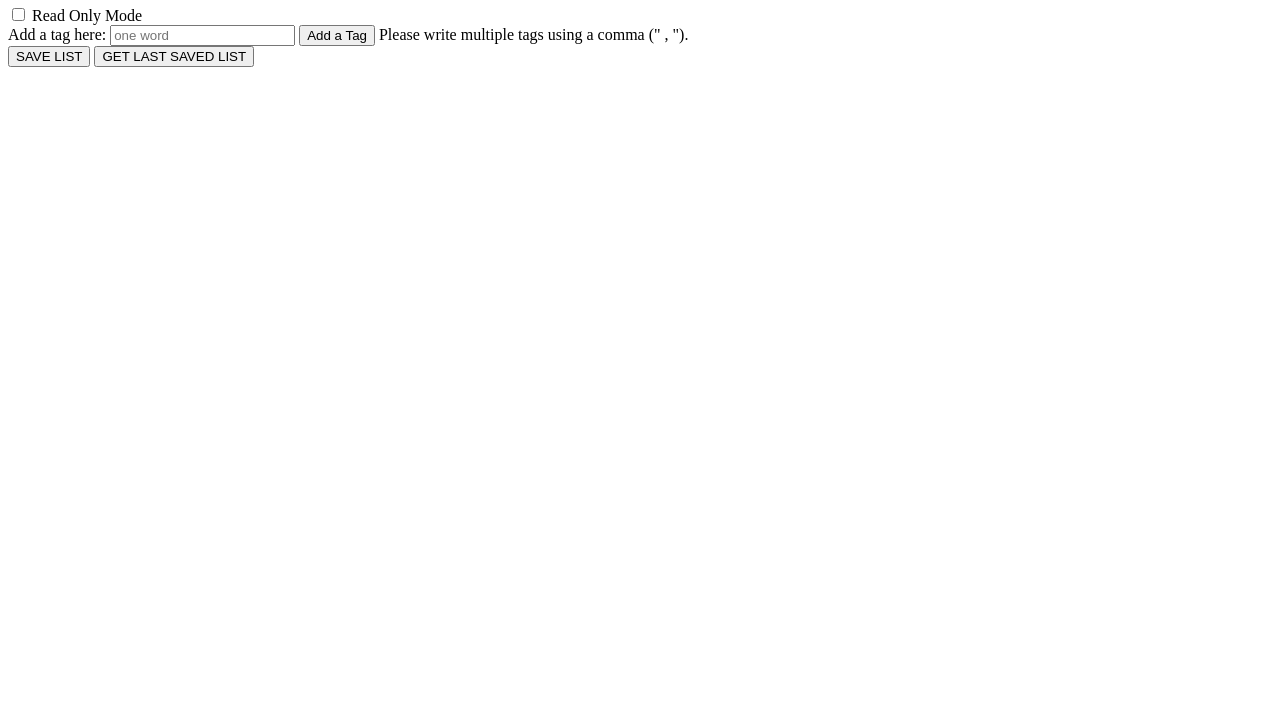
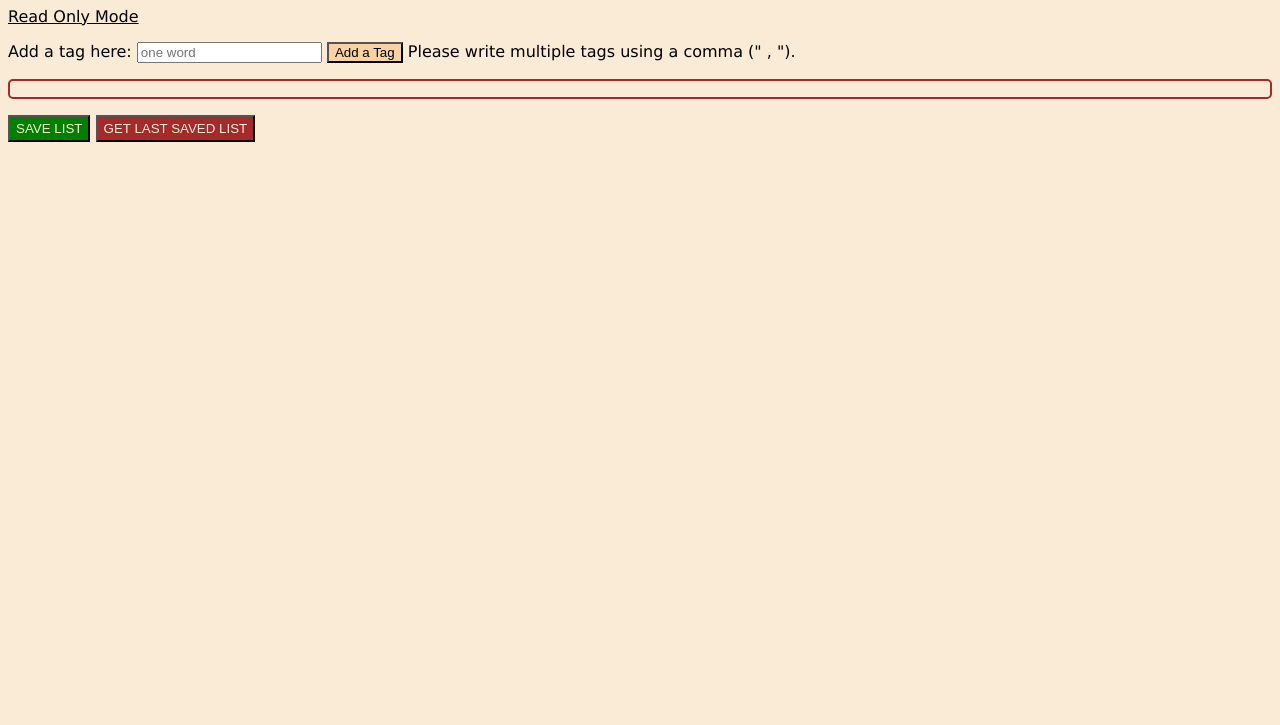
Before and after one commit to DaryaYa/tags-test, a website built with webpack: page src/index.html in a window 1280 px wide. Shown: the part 75-800 px from the top of the page. Built offline with nearby package versions, Linux system fonts and the light colour scheme.

Commit message:
feat: add styles

```diff
--- a/src/index.css
+++ b/src/index.css
@@ -1,3 +1,56 @@
+html {
+  font-family: Verdana, Geneva, Tahoma, sans-serif;
+  background-color: antiquewhite;
+}
+
+button:hover {
+  cursor: pointer;
+}
+
+.wrapper {
+  margin-top: 1em;
+}
+
+.freeze {
+  visibility: hidden;
+}
+
+.label-freeze {
+  text-transform: capitalize;
+  text-decoration: underline;
+}
+
+.label-freeze:hover {
+  cursor: pointer;
+}
+
 .cross {
   width: fit-content;
 }
+
+.add {
+  background-color:rgb(248, 210, 161);
+}
+
+.tags {
+  border: 2px solid brown;
+  border-radius: 5px;
+  margin-top: 1em;
+  padding: 0.5em 1em;
+}
+
+.buttons {
+  margin-top: 1em;
+}
+
+.save {
+  background-color: green;
+  height: 2em;
+  color: antiquewhite;
+}
+
+.get {
+  background-color: brown;
+  height: 2em;
+  color: antiquewhite;
+}
--- a/src/index.html
+++ b/src/index.html
@@ -10,13 +10,14 @@
 
 <body>
   <h1>Tag Adder</h1>
- <input type="checkbox" id="freeze" name="freeze" class="freeze">
- <label for="freeze">Read Only Mode</label>
+  <label for="freeze" class="label-freeze">read only mode</label>
+  <input type="checkbox" id="freeze" name="freeze" class="freeze">
+
   <div class="wrapper">
     <form>
       <div class="wrapper-input">
         <label for="uname">Add a tag here:</label>
-        <input type="text" id="uname" class="input" name="name"  placeholder="one word">
+        <input type="text" id="uname" class="input" name="name" placeholder="one word">
         <button class="add">Add a Tag</button>
         <span>Please write multiple tags using a comma (" , ").</span>
       </div>
@@ -24,8 +25,10 @@
 
     </form>
   </div>
-  <button class="save" type="button">SAVE LIST</button>
-  <button class="get" type="button">GET LAST SAVED LIST</button>
+  <div class="buttons">
+    <button class="save" type="button">SAVE LIST</button>
+    <button class="get" type="button">GET LAST SAVED LIST</button>
+  </div>
 </body>
 
 </html>
--- a/src/index.js
+++ b/src/index.js
@@ -4,6 +4,7 @@ const button = document.querySelector(".add"),
   input = document.querySelector(".input"),
   tags = document.querySelector(".tags"),
   readOnly = document.querySelector(".freeze"),
+  freeze = document.querySelector(".label-freeze"),
   save = document.querySelector(".save"),
   get = document.querySelector(".get");
 
@@ -22,7 +23,7 @@ const mapArray = (array) => {
     tag.append(cross);
     tags.append(tag);
   });
-}
+};
 
 const addValue = (e) => {
   e.preventDefault();
@@ -39,9 +40,13 @@ readOnly.addEventListener("change", () => {
   if (readOnly.checked) {
     button.disabled = true;
     crossList.forEach((el) => (el.disabled = true));
+    freeze.style.color = "darkred";
+    freeze.style.border = "3px solid darkred";
   } else {
     button.disabled = false;
     crossList.forEach((el) => (el.disabled = false));
+    freeze.style.color = "black";
+    freeze.style.border = "none";
   }
 });
 
@@ -58,11 +63,14 @@ const saveList = () => {
 }
 
 const getList = () => {
- // localStorage.;
  tags.innerHTML = null;
   input.value = localStorage.getItem('tagList');
   const tagValues = (input.value).split(",");
   mapArray(tagValues);
+  if (readOnly.checked) {
+    const crossList = document.querySelectorAll(".cross");
+    crossList.forEach((el) => (el.disabled = true));
+  }
   input.value = null;
 }
 
```
